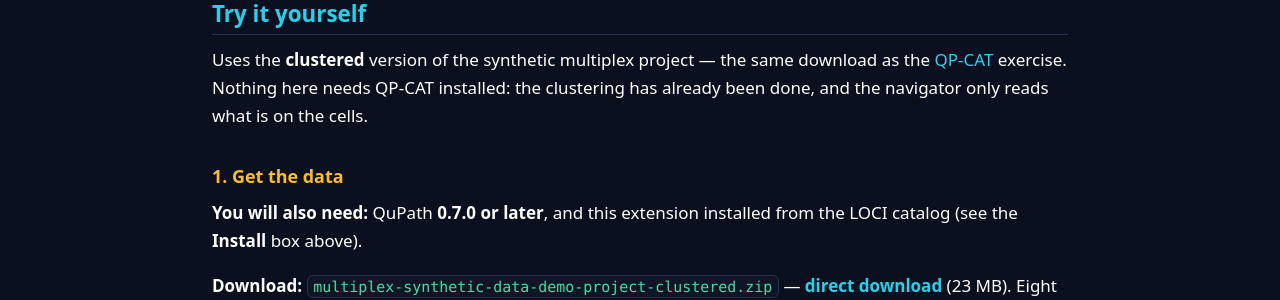
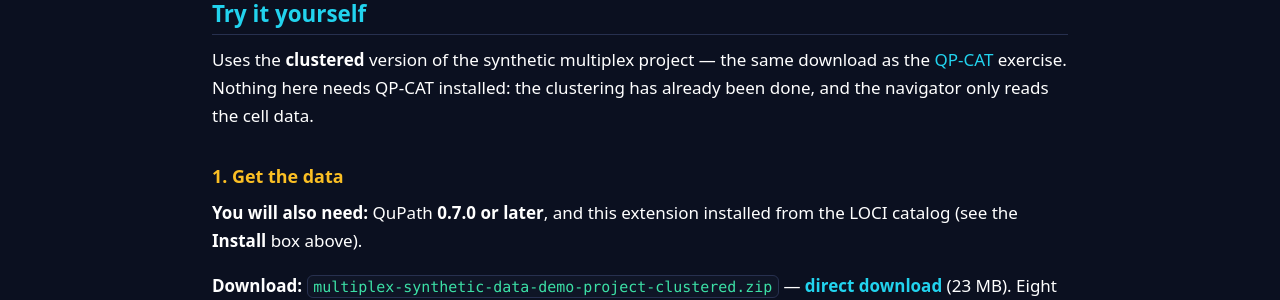
Before and after one commit to MichaelSNelson/BINA-I2K-2026-QuPath-Extensions, a Jekyll site: the page built from docs/04-cluster-3d-navigator.md, in a window 1280 px wide and 900 px high, scrolled down 2048 px. Shown: the part 212-512 px from the top of the window. Built offline with Jekyll 4.4.1, drawn with Linux system fonts in a browser that asks for light colours.

Commit message:
Guide 4: "reads the cell data" rather than "reads what is on the cells"
Claude-Session: https://claude.ai/code/session_01TZFXuLKiz1DgbomrTgfDTw

```diff
--- a/docs/04-cluster-3d-navigator.md
+++ b/docs/04-cluster-3d-navigator.md
@@ -65,7 +65,7 @@ the catalog URL, are in the [setup guide](setup.md).
 
 Uses the **clustered** version of the synthetic multiplex project — the same download as the
 [QP-CAT](03-qp-cat-cell-analysis-tools.md) exercise. Nothing here needs QP-CAT installed: the
-clustering has already been done, and the navigator only reads what is on the cells.
+clustering has already been done, and the navigator only reads the cell data.
 
 ### 1. Get the data
 
```
